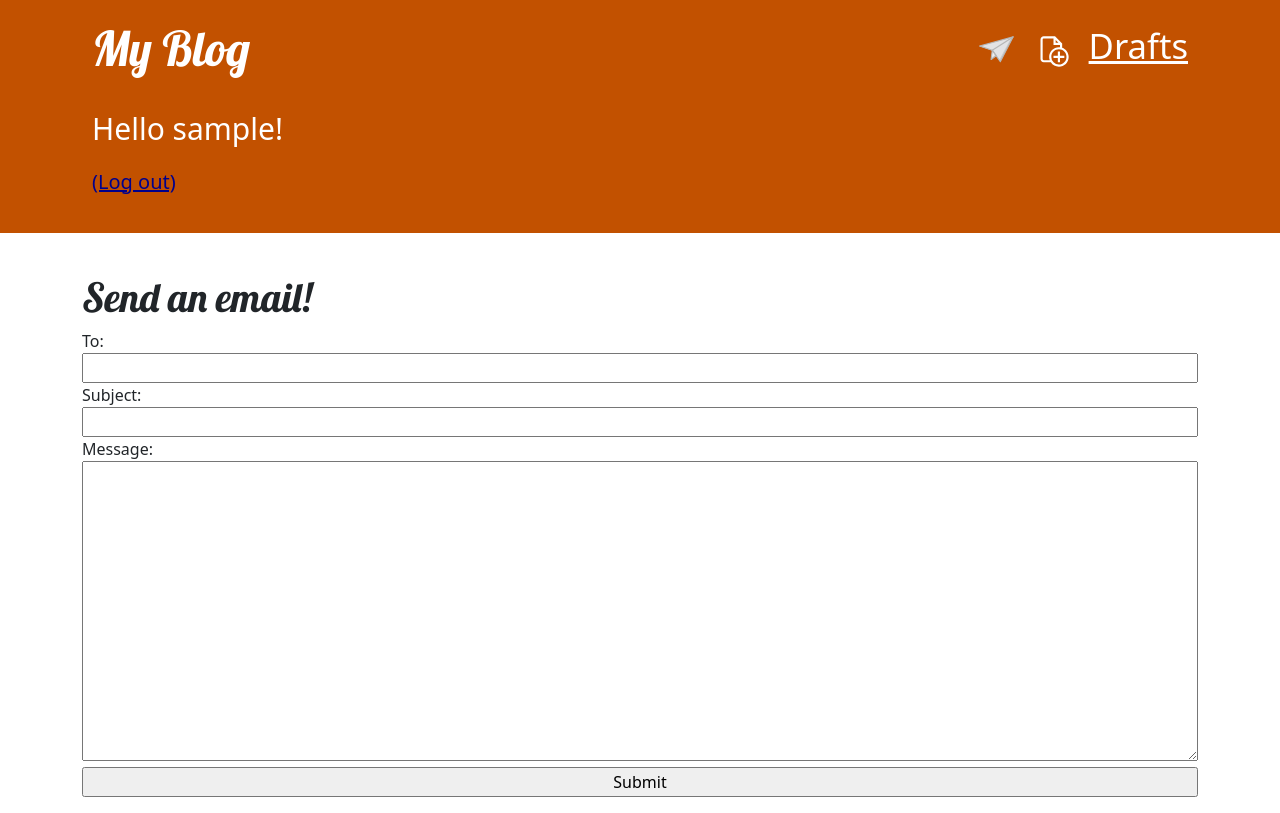
After one commit to KonosK/my-first-blog, a Django app: page /sendEmail in a window 1280 px wide. The commit adds this page. Run offline with Django 5.2, Linux system fonts and the light colour scheme; the visitor is signed in with stand-in values (Sample User, id 1).

Commit message:
added email functionality

```diff
--- a/blog/templates/blog/base.html
+++ b/blog/templates/blog/base.html
@@ -12,10 +12,13 @@
     <header class="page-header">
       <div class="container">
           {% if user.is_authenticated %}
+          <a href="{% url 'post_draft_list' %}" class="top-menu">Drafts</a>
           <a href="{% url 'post_new' %}" class="top-menu">
               {% include './icons/file-earmark-plus.svg' %}
           </a>
-          <a href="{% url 'post_draft_list' %}" class="top-menu">Drafts</a>
+          <a href="{% url 'send_email' %}" class="top-menu">
+              {% include './icons/send-white-icon.svg' %}
+          </a>
           {% else %}
           <a href="{% url 'login' %}" class="top-menu"><span class="bi bi-box-arrow-in-right"></span></a>
           {% endif %}
--- a/blog/templates/blog/post_detail.html
+++ b/blog/templates/blog/post_detail.html
@@ -13,12 +13,15 @@
             </form>
             {% endif %}
         </aside>
+        <a href="{% url 'send_post' pk=post.pk %}" style="margin-left: 30px">
+              {% include './icons/share-svgrepo-com.svg' %}
+        </a>
         {% if post.published_date %} <!-- idk what the point of if is here -->
             <div class="date">
                 {{ post.published_date }}
             </div>
         {% else %}
-            <form method="POST" action="{% url 'post_publish' pk=post.pk %}" class = "post-form">
+            <form method="POST" action="{% url 'post_publish' pk=post.pk %}" class = "post-form" style="margin-top:10px">
                 {% csrf_token %}
                 <button type="submit" class="post btn btn-secondary" name="publish">Publish</button>
             </form>
--- /dev/null
+++ b/blog/templates/blog/send_email.html
@@ -0,0 +1,22 @@
+{% extends 'blog/base.html' %}
+
+{% block content %}
+    <div>
+        <h1>Send an email!</h1>
+
+        <form method="post" class = "post-form">
+            {% csrf_token %}
+            <label for="address">To:</label>
+            <input id="address" type="email" name="address"/>
+
+            <label for="subject">Subject:</label>
+            <input id="subject" name="subject" value="{{ subject }}"/>
+
+            <label for="message">Message:</label><br>
+            <textarea id="message" name="message" style = "height: 300px;">{{ message }}</textarea>
+
+            <input type="submit">
+        </form>
+        <p>{{ result }}</p>
+    </div>
+{% endblock %}
--- a/blog/urls.py
+++ b/blog/urls.py
@@ -10,4 +10,8 @@ urlpatterns = [
     path('drafts/', login_required(views.PostDraftList.as_view()), name='post_draft_list'),
     path('post/<int:pk>/publish/', login_required(views.PostPublish.as_view()), name='post_publish'),
     path('post/<int:pk>/remove/', login_required(views.PostRemove.as_view()), name="post_remove"),
+    path('post/<int:pk>/sendPost', login_required(views.SendPost.as_view()), name="send_post"),
+    path('sendEmail', login_required(views.SendEmail.as_view()), name="send_email"),
+    path('post/<int:pk>/sendPost/sendEmail', login_required(views.SendEmail.as_view()), name="send_email"),
+
 ]
--- a/blog/views.py
+++ b/blog/views.py
@@ -1,9 +1,12 @@
+from django.conf import settings
 from django.http import HttpResponse
 from django.shortcuts import render, get_object_or_404, redirect
 from .models import Post
 from django.utils import timezone
 from .forms import PostForm
 from django.views import View
+from django.core.mail import send_mail
+
 class PostList(View):
     def get(self, request):
         posts = Post.objects.filter(published_date__lte=timezone.now()).order_by('published_date')
@@ -56,3 +59,28 @@ class PostRemove(View):
         post = get_object_or_404(Post, pk=self.kwargs['pk'])
         post.delete()
         return redirect('post_list')
+
+class SendPost(View):
+    def get(self, request, *args, **kwargs):
+        return redirect("send_email", pk = self.kwargs['pk'])
+
+class SendEmail(View):
+    def get(self, request, *args, **kwargs):
+        message = ""
+        subject = ""
+        if self.kwargs:
+            message = get_object_or_404(Post, pk=self.kwargs['pk']).text
+            subject = get_object_or_404(Post, pk=self.kwargs['pk']).title
+        return render(request, "blog/send_email.html", {'result': "", 'subject' : subject, 'message' : message})
+    def post(self, request, *args, **kwargs):
+        result = "All fields are required"
+        address = request.POST.get('address')
+        message = request.POST.get('message')
+        subject = request.POST.get('subject')
+        if address and subject and message:
+            try:
+                send_mail(subject, message, settings.EMAIL_HOST_USER, [address])
+                result = 'Email sent successfully'
+            except Exception as e:
+                result = "Something went wrong. Please check if the email address you provided is valid."
+        return render(request, "blog/send_email.html", {'result': result, 'subject' : "", 'message' : ""})
```
Also changed, not shown: mysite/settings.py (+7 -0 lines), blog/templates/blog/icons/send-white-icon.svg (added), blog/templates/blog/icons/share-svgrepo-com.svg (added).
